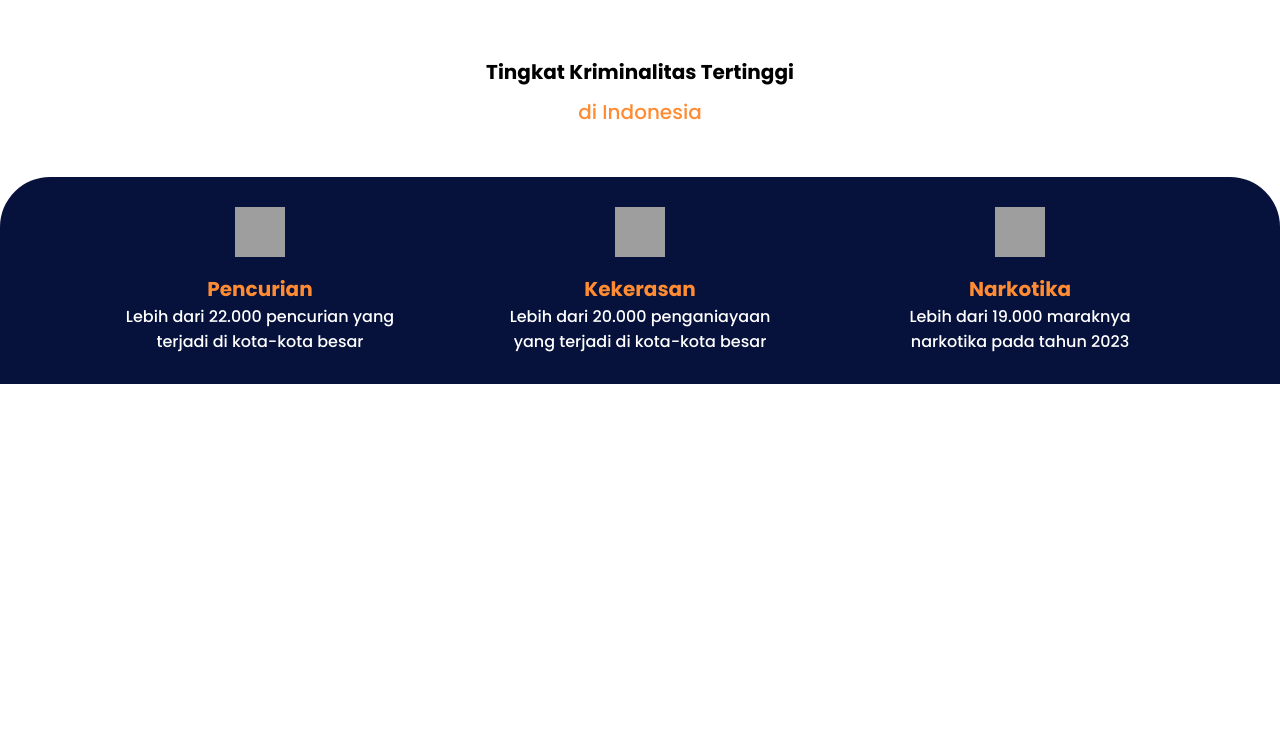
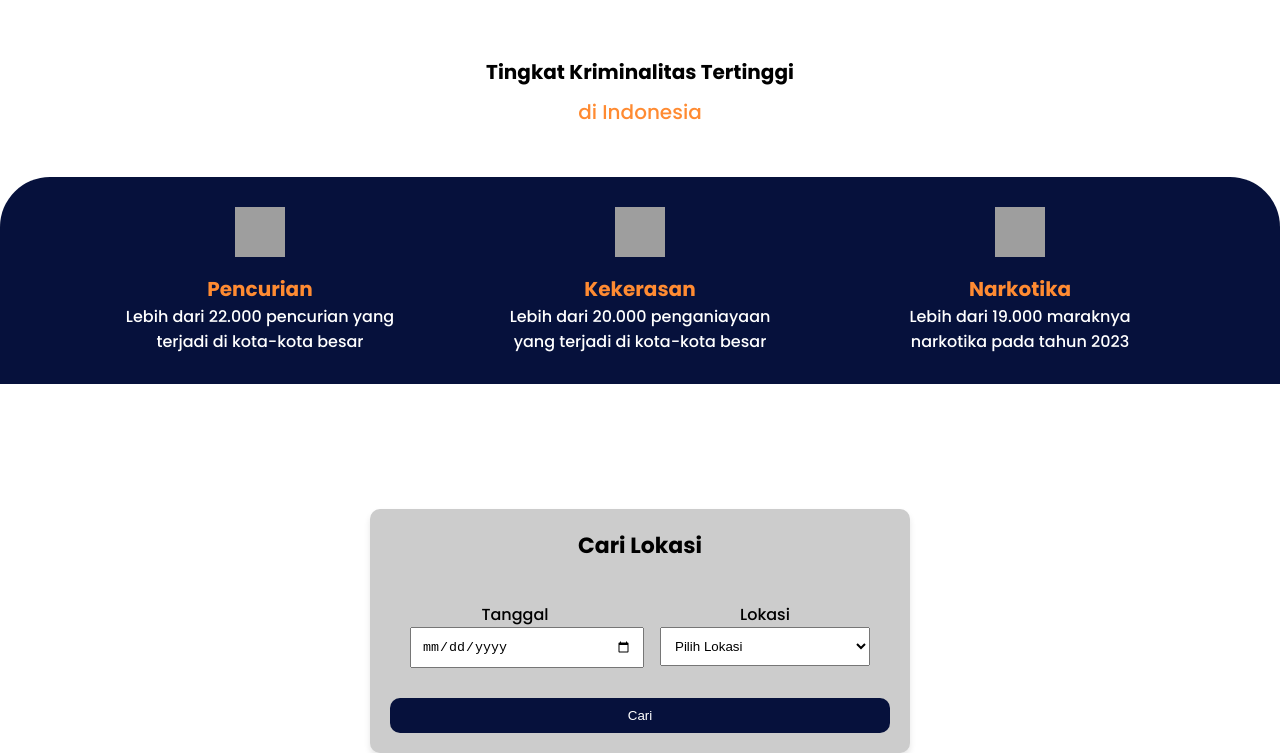
Before and after one commit to ipaldopal/Web-C-Morning-21-MalamLapar, a plain HTML site: page informasi.html in a window 1280 px wide. Shown: the part 1365-2118 px from the top of the page. Before the commit the page ends 1799 px from the top, so only its background shows below. Drawn offline with Linux system fonts and the light colour scheme; grey boxes are pictures that could not be loaded.

Commit message:
tambah fitur cari lokasi di infromasi

```diff
--- a/informasi.html
+++ b/informasi.html
@@ -20,8 +20,15 @@
           <li><a href="#">Lokasi</a></li>
           <li><a href="komunitas.html">Komunitas</a></li>
           <li><a href="layanan.html">Layanan</a></li>
-          <!-- button Mulai -->
-          <button class="button1"><a href="#"></a>Mulai</button>
+          <!-- button Search-->
+          <div class="search-bar">
+            <div class="search-icon">
+              <i class="fas fa-search"></i>
+            </div>
+            <div class="search-input">
+              <input type="text" class="input" placeholder="search" />
+            </div>
+          </div>
         </div>
       </ul>
     </nav>
@@ -99,5 +106,30 @@
         </div>
       </div>
     </section>
+    <br />
+    <br />
+    <br />
+
+    <div class="container-search">
+      <h1 class="head">Cari Lokasi</h1>
+      <form>
+        <div class="row">
+          <div class="col">
+            <label for="date">Tanggal</label>
+            <input type="date" id="date" name="date" />
+          </div>
+          <div class="col">
+            <label for="location">Lokasi</label>
+            <select id="location" name="location">
+              <option value="">Pilih Lokasi</option>
+              <option value="1">Batam</option>
+              <option value="2">Jakarta</option>
+              <option value="3">Medan</option>
+            </select>
+          </div>
+        </div>
+        <button type="submit">Cari</button>
+      </form>
+    </div>
   </body>
 </html>
--- a/style.css
+++ b/style.css
@@ -496,6 +496,8 @@ img {
   border: none;
   display: block;
   border-radius: 20px;
+  justify-content: center;
+  align-items: center;
   background-color: #ff8c32;
   color: #fff;
   cursor: pointer;
@@ -597,6 +599,67 @@ img {
   color: #ffffff;
 }
 
+.container-search {
+  width: 500px;
+  margin: 0 auto;
+  max-width: 1200px;
+  padding: 20px;
+  background-color: #cccccc;
+  box-shadow: 0 4px 6px rgba(0, 0, 0, 0.1);
+  border-radius: 10px;
+}
+
+.head {
+  text-align: center;
+  margin-bottom: 20px;
+  font-size: 22px;
+}
+
+.row {
+  display: flex;
+  justify-content: space-between;
+}
+
+.col {
+  flex: 1;
+  padding: 20px;
+  text-align: center;
+  border-radius: 10px;
+}
+
+input[type="date"] {
+  width: 100%;
+  padding: 10px;
+  margin-bottom: 10px;
+}
+
+select {
+  width: 100%;
+  padding: 10px;
+  margin-bottom: 10px;
+}
+
+button {
+  background-color: #06113c;
+  color: white;
+  padding: 10px 20px;
+  border: none;
+  cursor: pointer;
+  width: 100%;
+  display: block;
+  border-radius: 10px;
+}
+
+button:hover {
+  transform: scale(1.1);
+  background-color: #06113c;
+  color: #cccccc;
+  border: 1px solid;
+  transition-duration: 0.8s;
+}
+
+/* navbar */
+
 /*layanan*/
 
 .container {
@@ -609,12 +672,12 @@ img {
   border: 1px solid #ddd;
   border-radius: 20px;
   box-shadow: 0 0 10px rgba(0, 0, 0, 0.1);
-  background-color: #06113C;
+  background-color: #06113c;
   max-width: 900px;
   width: 100%;
   margin: 0 auto;
   padding: 20px;
-  height: 150px
+  height: 150px;
 }
 
 .header-content {
@@ -640,12 +703,14 @@ img {
   font-size: 36px;
 }
 
-.header-right h1, .header-right p {
+.header-right h1,
+.header-right p {
   color: white;
 }
 
-.header-right h1 span, .header-right p span {
-  color: #FF8C32;
+.header-right h1 span,
+.header-right p span {
+  color: #ff8c32;
 }
 
 .card {
@@ -671,11 +736,11 @@ img {
 .card p strong {
   font-weight: bold;
   font-size: 36px;
-  color: #06113C;
+  color: #06113c;
 }
 
 .highlight {
-  color: #FF8C32;
+  color: #ff8c32;
 }
 
 /*layanan*/
```
Also changed, not shown: komunitas.html (+23 -19 lines).
